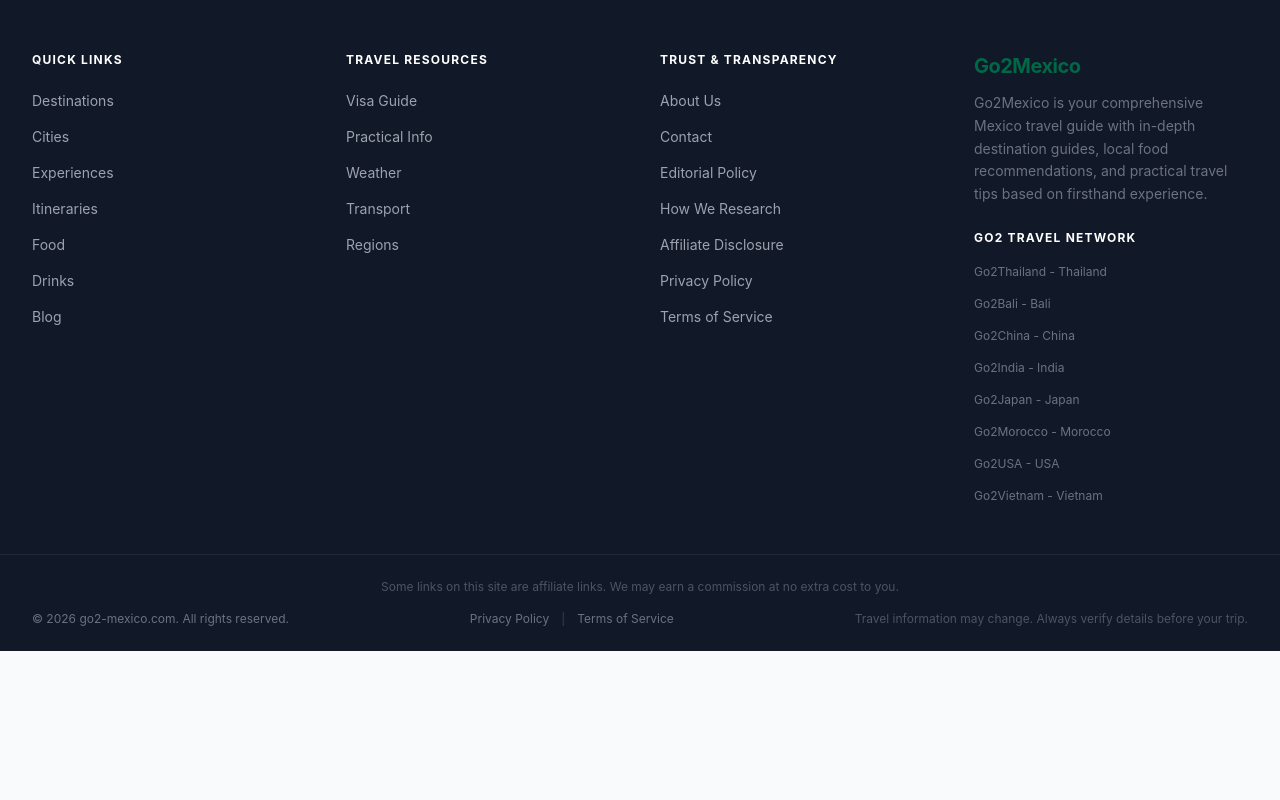
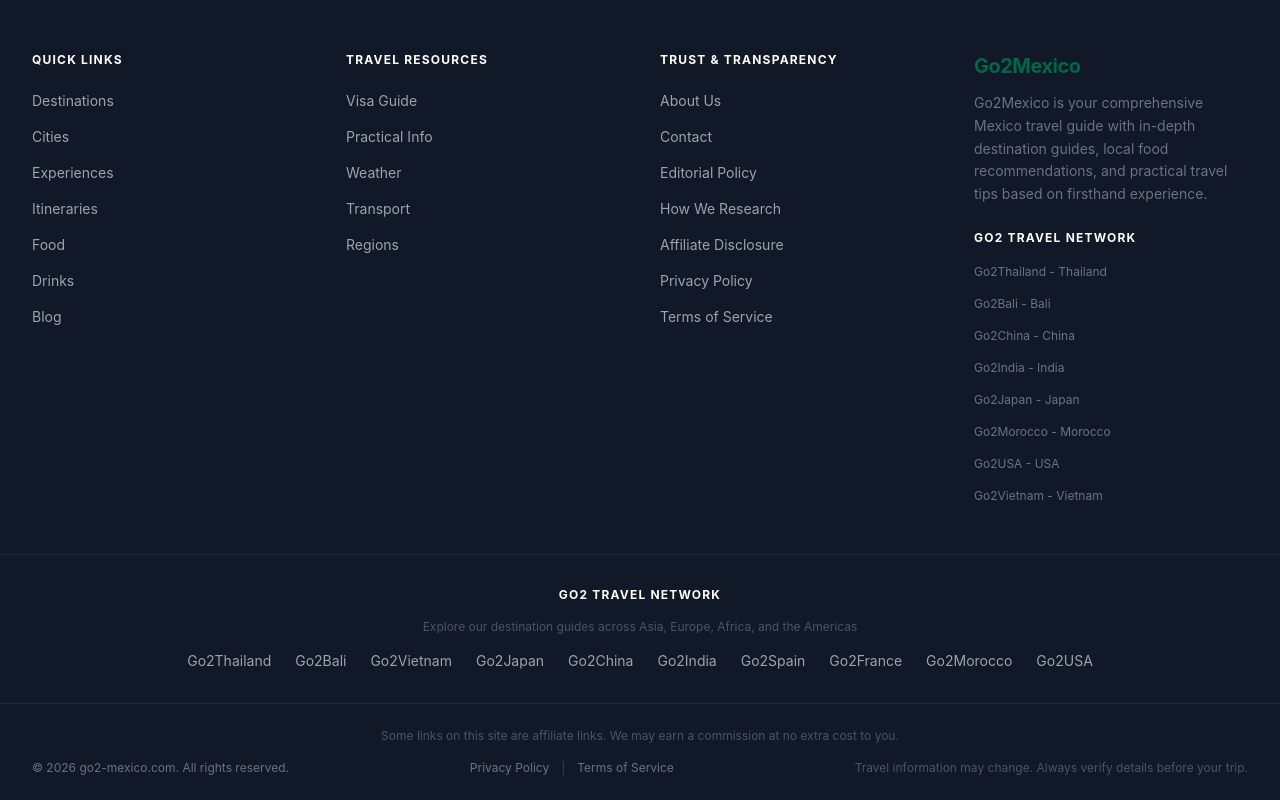
Before and after one commit to MarvinNL046/go2-mexico, a Next.js app: page / in a window 1280 px wide. Shown: the part 4553-5353 px from the top of the page. Before the commit the page ends 5204 px from the top, so only its background shows below. Built offline with nearby package versions, Linux system fonts and the light colour scheme.

Commit message:
footer: add Go2 Travel Network cross-links for SEO

```diff
--- a/components/Footer.tsx
+++ b/components/Footer.tsx
@@ -165,6 +165,30 @@ const Footer = () => {
         </div>
       </div>
 
+      {/* Go2 Travel Network */}
+      <div className="border-t border-gray-800">
+        <div className="max-w-7xl mx-auto px-4 sm:px-6 lg:px-8 py-8">
+          <h3 className="text-xs font-bold text-white tracking-widest uppercase mb-4 text-center">
+            Go2 Travel Network
+          </h3>
+          <p className="text-gray-600 text-xs text-center mb-4">
+            Explore our destination guides across Asia, Europe, Africa, and the Americas
+          </p>
+          <div className="flex flex-wrap justify-center gap-x-6 gap-y-2">
+            <a href="https://go2thailand.com" target="_blank" rel="noopener" className="text-gray-400 hover:text-white text-sm transition-colors duration-200">Go2Thailand</a>
+            <a href="https://go2-bali.com" target="_blank" rel="noopener" className="text-gray-400 hover:text-white text-sm transition-colors duration-200">Go2Bali</a>
+            <a href="https://go2-vietnam.com" target="_blank" rel="noopener" className="text-gray-400 hover:text-white text-sm transition-colors duration-200">Go2Vietnam</a>
+            <a href="https://go2-japan.com" target="_blank" rel="noopener" className="text-gray-400 hover:text-white text-sm transition-colors duration-200">Go2Japan</a>
+            <a href="https://go2-china.com" target="_blank" rel="noopener" className="text-gray-400 hover:text-white text-sm transition-colors duration-200">Go2China</a>
+            <a href="https://go2-india.com" target="_blank" rel="noopener" className="text-gray-400 hover:text-white text-sm transition-colors duration-200">Go2India</a>
+            <a href="https://go2-spain.com" target="_blank" rel="noopener" className="text-gray-400 hover:text-white text-sm transition-colors duration-200">Go2Spain</a>
+            <a href="https://go2-france.com" target="_blank" rel="noopener" className="text-gray-400 hover:text-white text-sm transition-colors duration-200">Go2France</a>
+            <a href="https://go2-morocco.com" target="_blank" rel="noopener" className="text-gray-400 hover:text-white text-sm transition-colors duration-200">Go2Morocco</a>
+            <a href="https://go2-usa.com" target="_blank" rel="noopener" className="text-gray-400 hover:text-white text-sm transition-colors duration-200">Go2USA</a>
+          </div>
+        </div>
+      </div>
+
       {/* Bottom bar */}
       <div className="border-t border-gray-800">
         <div className="max-w-7xl mx-auto px-4 sm:px-6 lg:px-8 py-6">
```
